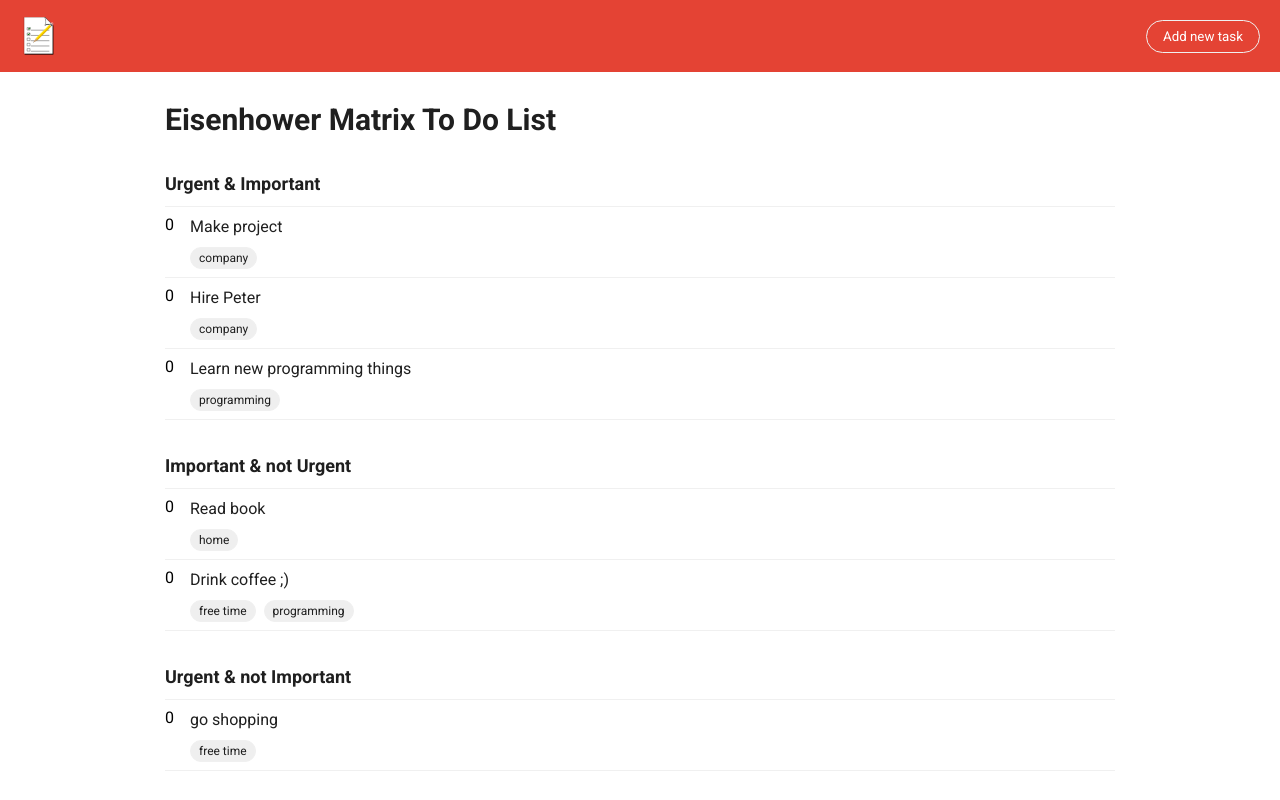
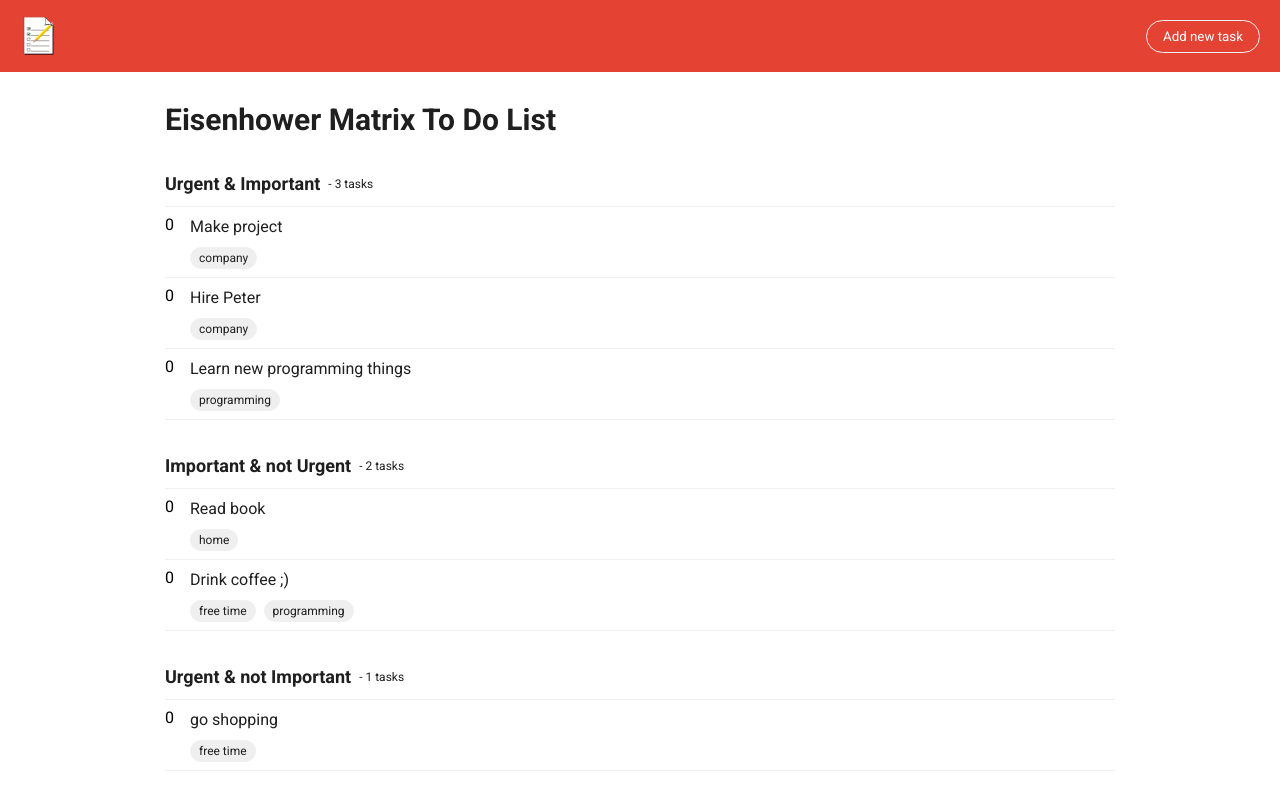
Before and after one commit to PiotrRynio/eisenhower-matrix-to-do-list, a React (Create React App) app: page / in a window 1280 px wide. Shown: the top 800 px of the page. Built offline with nearby package versions, Linux system fonts and the light colour scheme.

Commit message:
style(project): style TasksList component

```diff
--- a/src/components/TasksList/TasksList.styles.tsx
+++ b/src/components/TasksList/TasksList.styles.tsx
@@ -7,6 +7,12 @@ export const Wrapper = styled.li`
   flex-direction: column;
 `;
 
+export const StyledHeader = styled.header`
+  display: flex;
+  align-items: center;
+  gap: 8px;
+`;
+
 export const StyledTasksList = styled.ul`
   border-top: 1px solid ${({ theme }) => theme.colors.border};
   list-style: none;
--- a/src/components/TasksList/TasksList.tsx
+++ b/src/components/TasksList/TasksList.tsx
@@ -3,7 +3,7 @@ import { TaskListsIds } from 'types/TaskListsIds';
 import { Task } from 'types/Task';
 import { useTasksLists } from 'hooks';
 import { Typography, TasksListItem } from 'components';
-import { Wrapper, StyledTasksList } from './TasksList.styles';
+import { Wrapper, StyledTasksList, StyledHeader } from './TasksList.styles';
 
 type TasksListProps = { id: TaskListsIds; title: string };
 
@@ -20,11 +20,16 @@ export const TasksList = ({ id, title }: TasksListProps) => {
     return labels.includes(searchedLabels);
   };
 
+  const filteredTasks = tasks?.filter(filterTasksByLabels);
+
   return (
     <Wrapper>
-      <Typography variant="listTitle">{title}</Typography>
+      <StyledHeader>
+        <Typography variant="listTitle">{title}</Typography>
+        <Typography variant="label"> - {filteredTasks?.length || 0} tasks </Typography>
+      </StyledHeader>
       <StyledTasksList>
-        {tasks?.filter(filterTasksByLabels).map(({ id, labels, isDone, name }) => (
+        {filteredTasks?.map(({ id, labels, isDone, name }) => (
           <TasksListItem key={id} id={id} name={name} labels={labels} isDone={isDone} />
         ))}
       </StyledTasksList>
--- a/src/views/Home/Home.tsx
+++ b/src/views/Home/Home.tsx
@@ -9,7 +9,9 @@ export const Home = () => {
 
   return (
     <article>
-      <Typography variant="title">{FULL_APP_NAME}</Typography>
+      <header>
+        <Typography variant="title">{FULL_APP_NAME}</Typography>
+      </header>
       <TaskLists>
         {tasksListsSchema.map((list) => (
           <TasksList key={list.id} {...list} />
```
